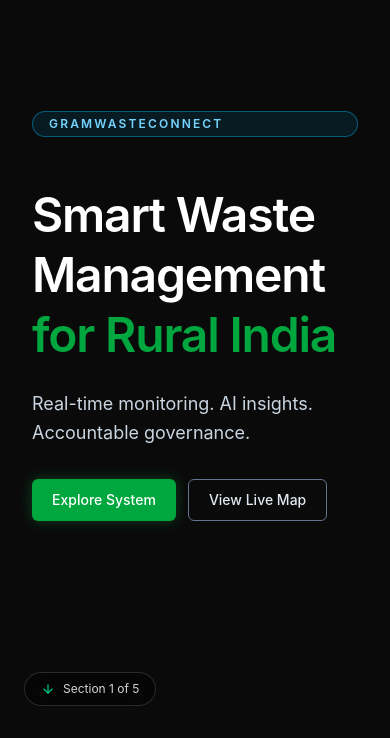
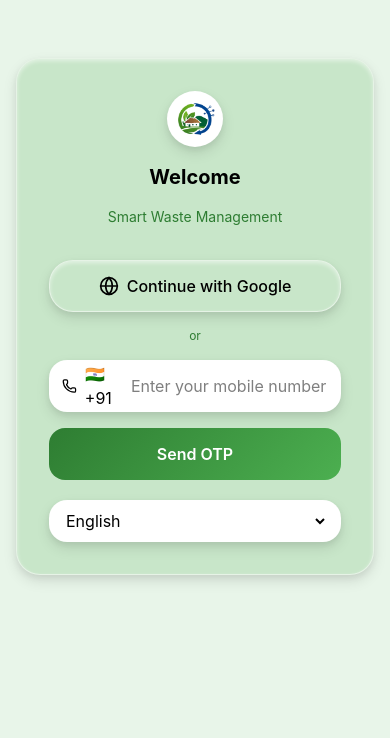
Before and after one commit to ShreyashSingh857/Field-Project-2026, a React app in the folder apps/user-app/: page /login in a window 390 px wide. Shown: the part 106-844 px from the top of the page. Built offline with nearby package versions, Linux system fonts and the light colour scheme; the HTML template or start-up script is replaced by a standard one.

Commit message:
feat(user-app): implement Supabase login page with Google and phone OTP flow plus i18n keys

```diff
--- a/apps/user-app/src/i18n.js
+++ b/apps/user-app/src/i18n.js
@@ -6,6 +6,23 @@ const resources = {
     translation: {
       appName: "GramWaste Connect",
       appSubtitle: "Smart Waste Dashboard",
+      login: {
+        title: "Welcome",
+        subtitle: "Smart Waste Management",
+        googleBtn: "Continue with Google",
+        orDivider: "or",
+        phonePlaceholder: "Enter your mobile number",
+        sendOtpBtn: "Send OTP",
+        otpLabel: "Enter OTP",
+        otpPlaceholder: "6-digit OTP",
+        verifyBtn: "Verify",
+        resendOtp: "Resend OTP",
+        error: {
+          invalidPhone: "Please enter a valid 10-digit phone number.",
+          invalidOtp: "Please enter a valid 6-digit OTP.",
+          generic: "Something went wrong. Please try again.",
+        },
+      },
       menu: {
         profile: "Profile",
         settings: "Settings",
@@ -99,6 +116,23 @@ const resources = {
     translation: {
       appName: "ग्रामवेस्ट कनेक्ट",
       appSubtitle: "स्मार्ट वेस्ट डैशबोर्ड",
+      login: {
+        title: "स्वागत है",
+        subtitle: "स्मार्ट वेस्ट मैनेजमेंट",
+        googleBtn: "Google से जारी रखें",
+        orDivider: "या",
+        phonePlaceholder: "अपना मोबाइल नंबर दर्ज करें",
+        sendOtpBtn: "OTP भेजें",
+        otpLabel: "OTP दर्ज करें",
+        otpPlaceholder: "6 अंकों का OTP",
+        verifyBtn: "सत्यापित करें",
+        resendOtp: "OTP दोबारा भेजें",
+        error: {
+          invalidPhone: "कृपया सही 10 अंकों का मोबाइल नंबर दर्ज करें।",
+          invalidOtp: "कृपया सही 6 अंकों का OTP दर्ज करें।",
+          generic: "कुछ गलत हो गया। कृपया फिर से प्रयास करें।",
+        },
+      },
       menu: {
         profile: "प्रोफाइल",
         settings: "सेटिंग्स",
@@ -192,6 +226,23 @@ const resources = {
     translation: {
       appName: "ग्रामवेस्ट कनेक्ट",
       appSubtitle: "स्मार्ट वेस्ट डॅशबोर्ड",
+      login: {
+        title: "स्वागत आहे",
+        subtitle: "स्मार्ट वेस्ट मॅनेजमेंट",
+        googleBtn: "Google सह पुढे जा",
+        orDivider: "किंवा",
+        phonePlaceholder: "तुमचा मोबाईल नंबर टाका",
+        sendOtpBtn: "OTP पाठवा",
+        otpLabel: "OTP टाका",
+        otpPlaceholder: "6 अंकी OTP",
+        verifyBtn: "तपासा",
+        resendOtp: "OTP पुन्हा पाठवा",
+        error: {
+          invalidPhone: "कृपया योग्य 10 अंकी मोबाईल नंबर टाका.",
+          invalidOtp: "कृपया योग्य 6 अंकी OTP टाका.",
+          generic: "काहीतरी चूक झाली. कृपया पुन्हा प्रयत्न करा.",
+        },
+      },
       menu: {
         profile: "प्रोफाइल",
         settings: "सेटिंग्ज",
--- a/apps/user-app/src/pages/Login.jsx
+++ b/apps/user-app/src/pages/Login.jsx
@@ -0,0 +1,81 @@
+import { useEffect, useMemo, useState } from 'react';
+import { useTranslation } from 'react-i18next';
+import { AlertCircle, CheckCircle2, Globe, Phone } from 'lucide-react';
+import { useNavigate } from 'react-router-dom';
+import { useSelector } from 'react-redux';
+import { signInWithGoogle, signInWithPhone, verifyOtp } from '../features/auth/authAPI';
+
+const languageOptions = [
+	{ value: 'en', label: 'English' },
+	{ value: 'hi', label: 'हिंदी' },
+	{ value: 'mr', label: 'मराठी' },
+];
+
+export default function Login() {
+	const { t, i18n } = useTranslation();
+	const navigate = useNavigate();
+	const user = useSelector((state) => state.auth.user);
+	const [phase, setPhase] = useState('phone');
+	const [phone, setPhone] = useState('');
+	const [otp, setOtp] = useState(['', '', '', '', '', '']);
+	const [error, setError] = useState(null);
+
+	useEffect(() => { if (user) navigate('/dashboard'); }, [user, navigate]);
+	const otpValue = useMemo(() => otp.join(''), [otp]);
+
+	const onGoogle = async () => {
+		setError(null);
+		setPhase('loading');
+		const { error: authError } = await signInWithGoogle();
+		if (authError) {
+			setError(t('login.error.generic'));
+			setPhase('phone');
+		}
+	};
+
+	const onSendOtp = async () => {
+		if (!/^\d{10}$/.test(phone)) return setError(t('login.error.invalidPhone'));
+		setError(null);
+		setPhase('loading');
+		const { error: authError } = await signInWithPhone(`+91${phone}`);
+		if (authError) {
+			setError(t('login.error.generic'));
+			setPhase('phone');
+			return;
+		}
+		setPhase('otp');
+	};
+
+	const onVerify = async () => {
+		if (!/^\d{6}$/.test(otpValue)) return setError(t('login.error.invalidOtp'));
+		setError(null);
+		setPhase('loading');
+		const { error: authError } = await verifyOtp(`+91${phone}`, otpValue);
+		if (authError) {
+			setError(t('login.error.invalidOtp'));
+			setPhase('otp');
+			return;
+		}
+		navigate('/dashboard');
+	};
+
+	return (
+		<div className="min-h-screen text-black" style={{ backgroundColor: 'var(--clay-bg)' }}>
+			<div className="relative min-h-screen w-full flex items-center justify-center px-4" style={{ backgroundColor: 'var(--clay-bg)' }}>
+				<div className="w-full max-w-[400px] clay-card p-8 space-y-4">
+					<div className="mx-auto clay-icon flex h-14 w-14 items-center justify-center" style={{ backgroundColor: '#fff' }}><img src="/Logo.png" alt="GramWaste Connect" className="h-10 w-10 object-contain" /></div>
+					<h1 className="text-center text-xl font-bold text-black">{t('login.title')}</h1>
+					<p className="text-center text-sm" style={{ color: 'var(--clay-muted)' }}>{t('login.subtitle')}</p>
+					<div className="h-px" style={{ backgroundColor: 'var(--clay-card)' }} />
+					<button type="button" onClick={onGoogle} className="w-full h-[52px] clay-card flex items-center justify-center gap-2 text-black font-medium" disabled={phase === 'loading'}><Globe className="h-5 w-5" />{t('login.googleBtn')}</button>
+					<div className="flex items-center gap-2"><div className="h-px flex-1" style={{ backgroundColor: 'var(--clay-card)' }} /><span className="text-xs" style={{ color: 'var(--clay-muted)' }}>{t('login.orDivider')}</span><div className="h-px flex-1" style={{ backgroundColor: 'var(--clay-card)' }} /></div>
+					<div className="clay-lang-box flex items-center gap-2 h-[52px] px-3"><Phone className="h-5 w-5" /><span>🇮🇳 +91</span><input value={phone} onChange={(e) => setPhone(e.target.value.replace(/\D/g, '').slice(0, 10))} placeholder={t('login.phonePlaceholder')} className="bg-transparent outline-none w-full text-black" /></div>
+					{phase === 'otp' && <div className="space-y-2"><p className="text-sm font-medium text-black">{t('login.otpLabel')}</p><div className="flex gap-2">{otp.map((digit, i) => <input key={i} value={digit} onChange={(e) => { const val = e.target.value.replace(/\D/g, '').slice(-1); const next = [...otp]; next[i] = val; setOtp(next); }} className="clay-lang-box h-11 w-11 text-center text-black" maxLength={1} />)}</div></div>}
+					<button type="button" onClick={phase === 'otp' ? onVerify : onSendOtp} className="w-full h-[52px] rounded-2xl text-white font-semibold flex items-center justify-center gap-2" style={{ background: 'linear-gradient(135deg, var(--clay-primary), var(--clay-secondary))' }} disabled={phase === 'loading'}>{phase === 'otp' ? <CheckCircle2 className="h-5 w-5" /> : null}{phase === 'otp' ? t('login.verifyBtn') : t('login.sendOtpBtn')}</button>
+					{error && <div className="rounded-xl px-3 py-2 flex items-center gap-2" style={{ backgroundColor: '#FFEBEE', color: '#C62828' }}><AlertCircle className="h-4 w-4" /><p className="text-xs">{error}</p></div>}
+					<div className="pt-1"><div className="clay-lang-box px-3 py-2"><select value={i18n.language} onChange={(e) => i18n.changeLanguage(e.target.value)} className="w-full bg-transparent text-black outline-none">{languageOptions.map((option) => <option key={option.value} value={option.value}>{option.label}</option>)}</select></div></div>
+				</div>
+			</div>
+		</div>
+	);
+}
--- a/apps/user-app/src/routes/AppRoutes.jsx
+++ b/apps/user-app/src/routes/AppRoutes.jsx
@@ -3,13 +3,14 @@ import ProtectedRoute from '../components/ProtectedRoute';
 import AIScannerPage from '../pages/AIScannerPage';
 import Dashboard from '../pages/Dashboard';
 import LandingPage from '../pages/LandingPage';
+import Login from '../pages/Login';
 import MarketplacePage from '../pages/MarketplacePage';
 
 export default function AppRoutes() {
 	return (
 		<Routes>
 			<Route path="/" element={<LandingPage />} />
-			<Route path="/login" element={<LandingPage />} />
+			<Route path="/login" element={<Login />} />
 			<Route path="/dashboard" element={<ProtectedRoute><Dashboard /></ProtectedRoute>} />
 			<Route path="/ai-scanner" element={<ProtectedRoute><AIScannerPage /></ProtectedRoute>} />
 			<Route path="/marketplace" element={<ProtectedRoute><MarketplacePage /></ProtectedRoute>} />
```
